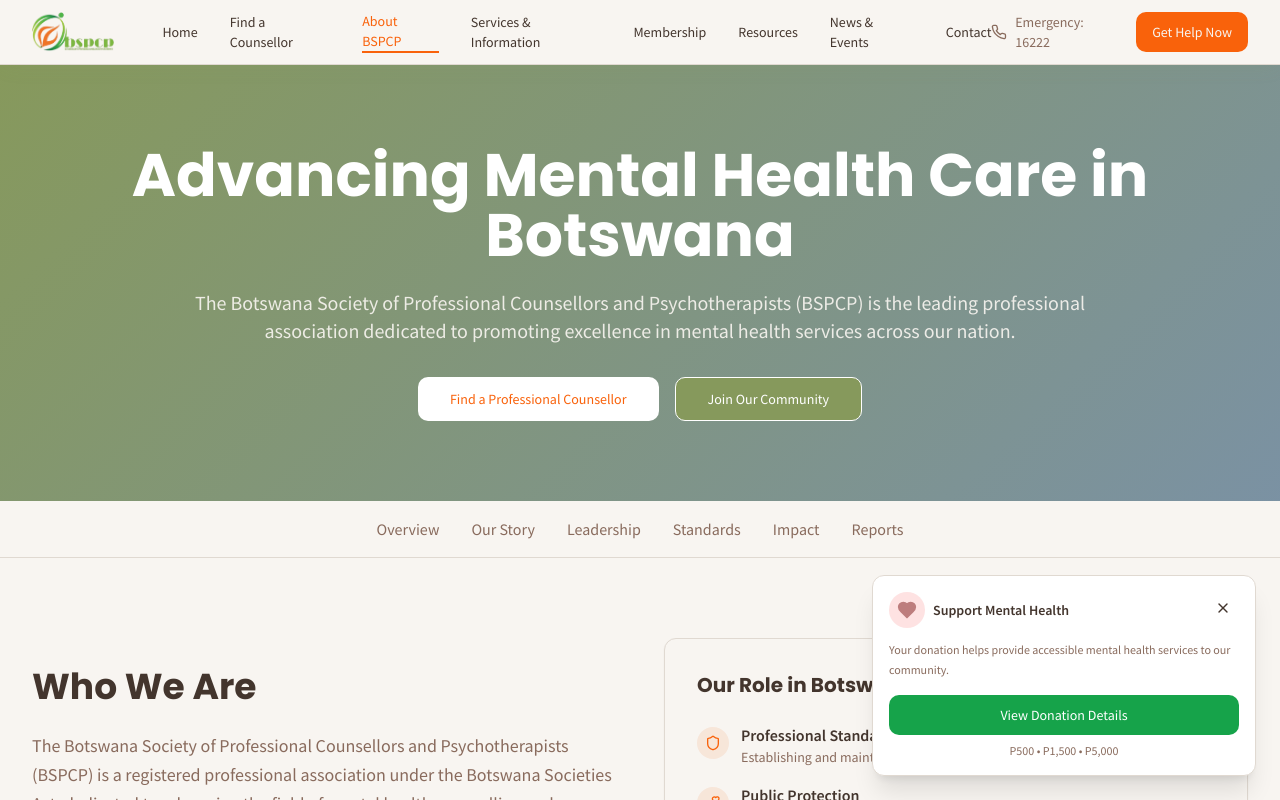
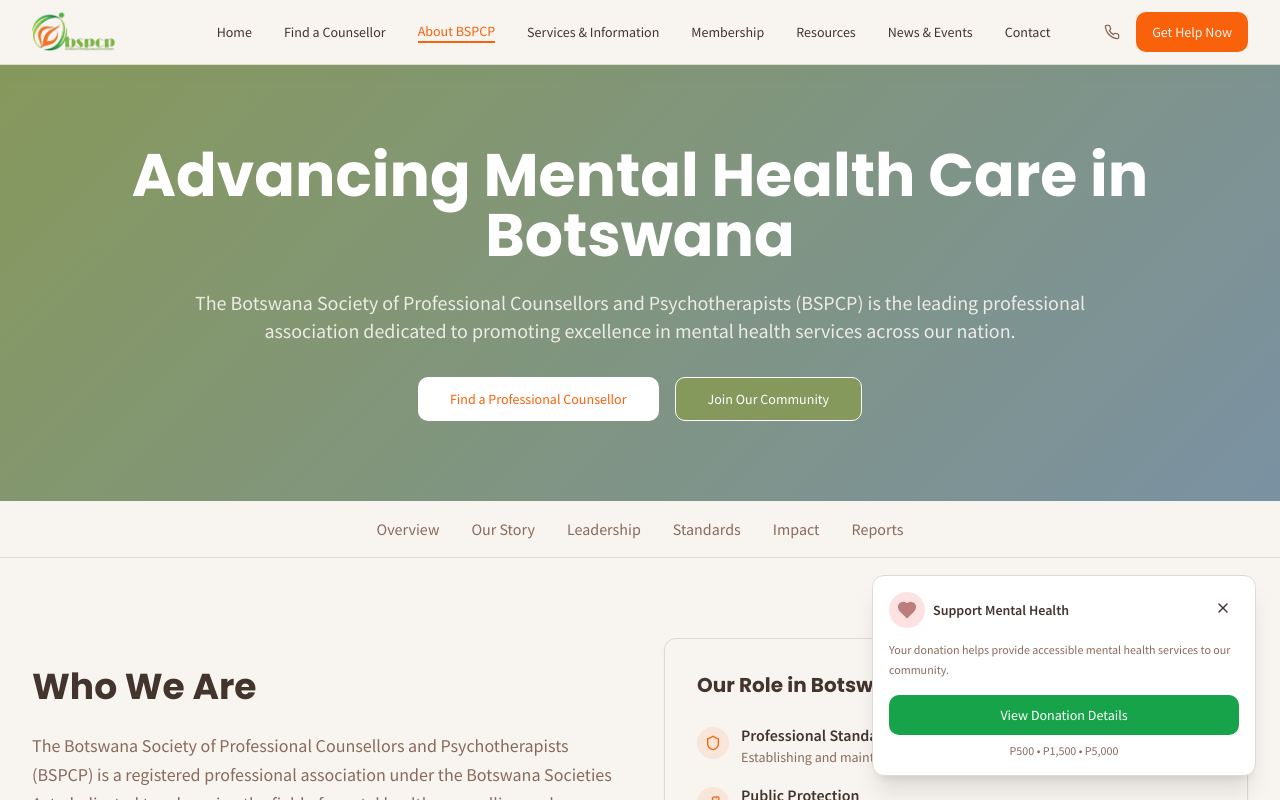
Before and after one commit to DRams007/BSPCP, a React (Vite) app: page /about in a window 1280 px wide. Shown: the top 800 px of the page. Built offline with nearby package versions, Linux system fonts and the light colour scheme.

Commit message:
Visual edit in Lovable
Edited UI in Lovable

```diff
--- a/src/components/Navigation.tsx
+++ b/src/components/Navigation.tsx
@@ -52,7 +52,7 @@ const Navigation = () => {
           <div className="hidden lg:flex items-center space-x-4">
             <div className="flex items-center space-x-2 text-sm text-muted-foreground">
               <Phone className="w-4 h-4" />
-              <span className="px-0 mx-0">Emergency: 16222</span>
+
             </div>
             <Button className="bg-primary hover:bg-primary/90 text-primary-foreground font-source font-medium mx-0">
               Get Help Now
```
